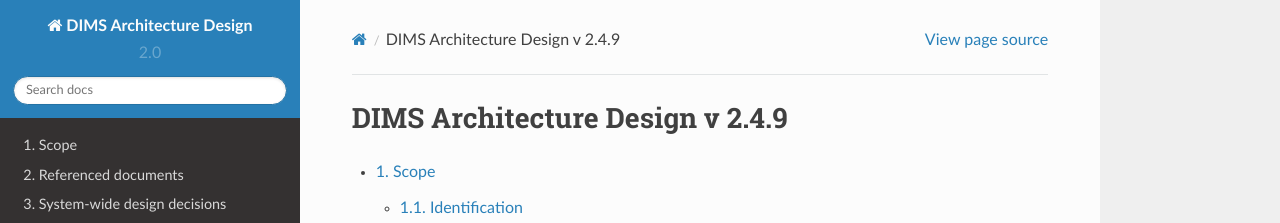
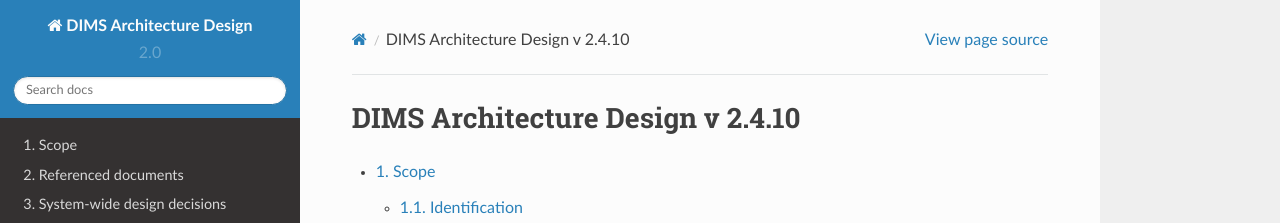
Before and after one commit to uw-dims/dims-ad, a Sphinx documentation site: the page built from docs/source/index.rst, in a window 1280 px wide and 900 px high. Shown: the top 223 px of the window. Built offline with Sphinx 7.4.7 and the Read the Docs theme 2.0.0, drawn with Linux system fonts in a browser that asks for light colours.

Commit message:
Bump version: 2.4.9 → 2.4.10

```diff
--- a/docs/source/conf.py
+++ b/docs/source/conf.py
@@ -62,7 +62,7 @@ copyright = u'2014, 2015 University of Washington'
 # The short X.Y version.
 version = '2.0'
 # The full version, including alpha/beta/rc tags.
-release = '2.4.9'
+release = '2.4.10'
 
 # The language for content autogenerated by Sphinx. Refer to documentation
 # for a list of supported languages.
```
Also changed, not shown: .bumpversion.cfg.
